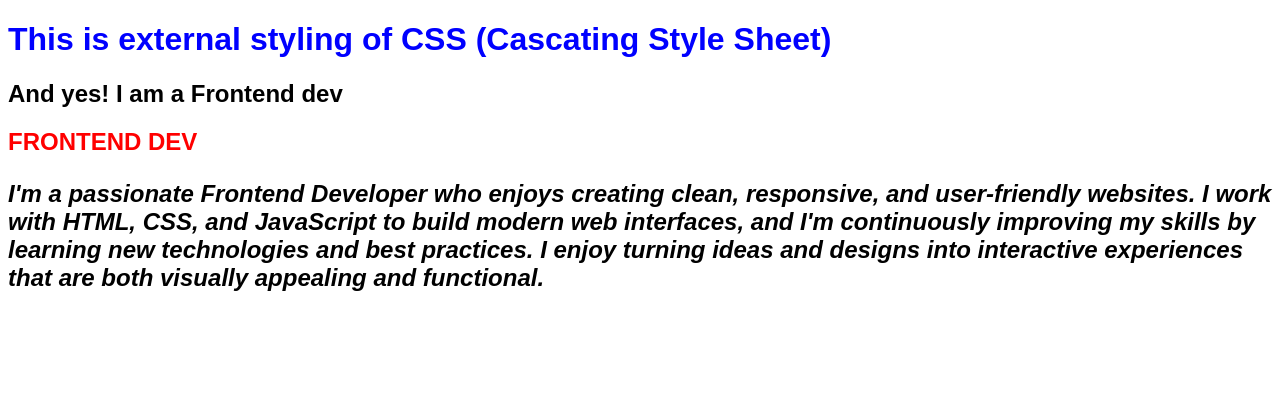
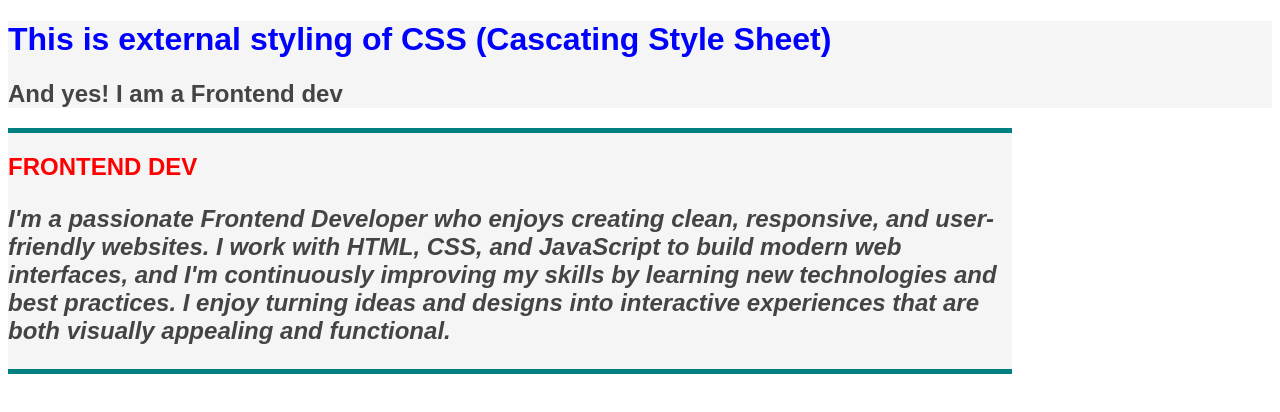
Before and after one commit to 08024763000biyi-dev/web-dev-journey-2026, a plain HTML site: page practice/index.html in a window 1280 px wide. Drawn offline with Linux system fonts and the light colour scheme.

Commit message:
learn: study CSS colors

```diff
--- a/practice/index.html
+++ b/practice/index.html
@@ -7,9 +7,11 @@
     <link rel="stylesheet" href="style.css" />
   </head>
   <body>
-    <h1>This is external styling of CSS (Cascating Style Sheet)</h1>
+    <header class="main-header">
+      <h1>This is external styling of CSS (Cascating Style Sheet)</h1>
 
-    <h2>And yes! I am a Frontend dev</h2>
+      <h2>And yes! I am a Frontend dev</h2>
+    </header>
 
     <article>
       <header>
--- a/practice/style.css
+++ b/practice/style.css
@@ -1,3 +1,7 @@
+* {
+  color: #444;
+}
+
 h1,
 h2,
 p {
@@ -18,3 +22,15 @@ h1 {
   font-weight: bolder;
   font-style: oblique;
 }
+
+.main-header {
+  background-color: #f5f5f5;
+}
+
+article {
+  background-color: #f5f5f5;
+  /* border: 5px solid teal; */
+  border-top: 5px solid teal;
+  border-bottom: 5px solid teal;
+  margin-right: 260px;
+}
```
